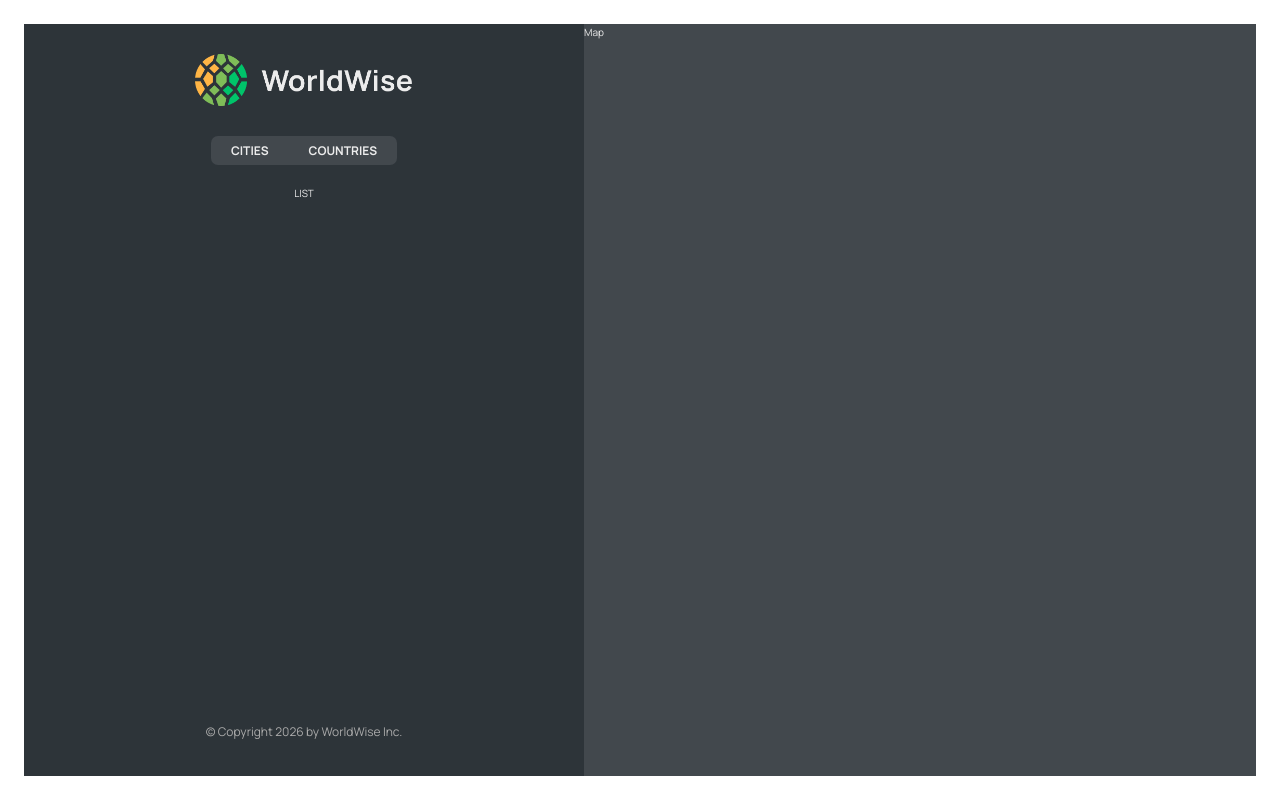
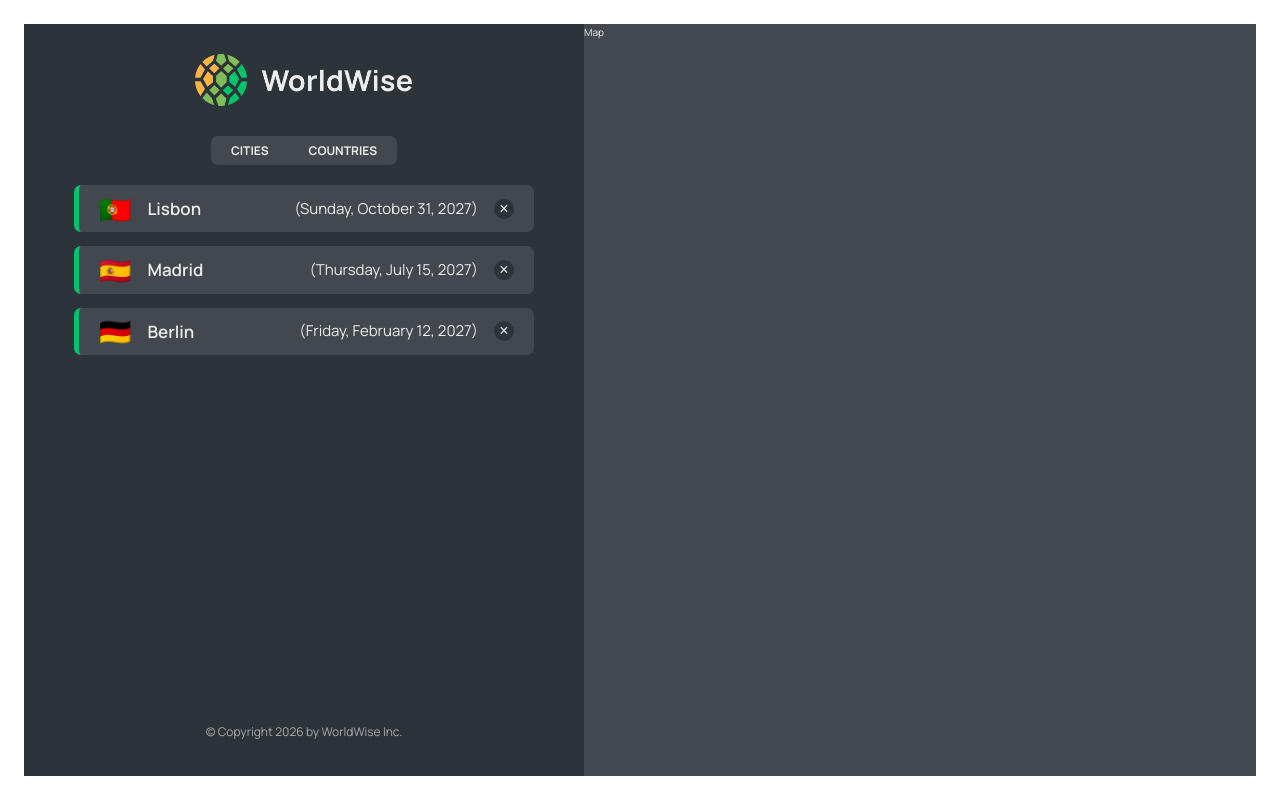
Before and after one commit to ali27-dev/world-wise-with-react, a React (Vite) app: page /app in a window 1280 px wide. Built offline with nearby package versions, Linux system fonts and the light colour scheme; data requests are answered from the project's data file.

Commit message:
Implementing the cities list,First of all i'm add fake data in json file and the use json server then i'm retrive that data from json server API and use it to display cities data.

```diff
--- /dev/null
+++ b/data/cities.json
@@ -0,0 +1,40 @@
+{
+  "cities": [
+    {
+      "cityName": "Lisbon",
+      "country": "Portugal",
+      "emoji": "🇵🇹",
+      "date": "2027-10-31T15:59:59.138Z",
+      "notes": "My favorite city so far!",
+      "position": {
+        "lat": 38.727881642324164,
+        "lng": -9.140900099907554
+      },
+      "id": 73930385
+    },
+    {
+      "cityName": "Madrid",
+      "country": "Spain",
+      "emoji": "🇪🇸",
+      "date": "2027-07-15T08:22:53.976Z",
+      "notes": "",
+      "position": {
+        "lat": 40.46635901755316,
+        "lng": -3.7133789062500004
+      },
+      "id": 17806751
+    },
+    {
+      "cityName": "Berlin",
+      "country": "Germany",
+      "emoji": "🇩🇪",
+      "date": "2027-02-12T09:24:11.863Z",
+      "notes": "Amazing 😃",
+      "position": {
+        "lat": 52.53586782505711,
+        "lng": 13.376933665713324
+      },
+      "id": 98443197
+    }
+  ]
+}
--- a/package.json
+++ b/package.json
@@ -7,9 +7,11 @@
     "dev": "vite",
     "build": "vite build",
     "lint": "eslint . --ext js,jsx --report-unused-disable-directives --max-warnings 0",
-    "preview": "vite preview"
+    "preview": "vite preview",
+    "server": "json-server --watch data/cities.json --port 8000 --delay 500"
   },
   "dependencies": {
+    "json-server": "^1.0.0-beta.5",
     "react": "^18.2.0",
     "react-dom": "^18.2.0",
     "react-router-dom": "^6.30.3"
--- a/src/App.jsx
+++ b/src/App.jsx
@@ -5,10 +5,31 @@
 import Login from "./pages/Login";
 import PageNotFound from "./pages/PageNotFound";
 import AppLayout from "./components/AppLayout";
+import { useEffect, useState } from "react";
+import CityList from "./components/CityList";
 // import City from "./components/City";
+const BASED_URL = `http://localhost:8000`;
 
 function App() {
-  // const a = 23;
+  const [cities, setIsCities] = useState([]);
+  const [isLoading, setIsLoading] = useState(false);
+
+  useEffect(function () {
+    async function fetchCities() {
+      try {
+        setIsLoading(true);
+        const res = await fetch(`${BASED_URL}/cities`);
+        const data = await res.json();
+        setIsCities(data);
+      } catch (error) {
+        alert("Something Went Wrong...");
+      } finally {
+        setIsLoading(false);
+      }
+    }
+    fetchCities();
+  }, []);
+
   return (
     <BrowserRouter>
       <Routes>
@@ -17,8 +38,14 @@
         <Route path="pricing" element={<Pricing />} />
         <Route path="login" element={<Login />} />
         <Route path="app" element={<AppLayout />}>
-          <Route index element={<p>LIST</p>} />
-          <Route path="cities" element={<p>List of Cities</p>} />
+          <Route
+            index
+            element={<CityList cities={cities} isLoading={isLoading} />}
+          />
+          <Route
+            path="cities"
+            element={<CityList cities={cities} isLoading={isLoading} />}
+          />
           <Route path="countries" element={<p>List of Countries</p>} />
           <Route path="form" element={<p>Form</p>} />
         </Route>
--- /dev/null
+++ b/src/components/CityItem.jsx
@@ -0,0 +1,29 @@
+import styles from "./CityItem.module.css";
+
+import PropTypes from "prop-types";
+
+const formatDate = (date) =>
+  new Intl.DateTimeFormat("en", {
+    day: "numeric",
+    month: "long",
+    year: "numeric",
+    weekday: "long",
+  }).format(new Date(date));
+
+function CityItem({ city }) {
+  const { cityName, emoji, date } = city;
+  return (
+    <li className={styles.cityItem}>
+      <span className={styles.emoji}>{emoji}</span>
+      <h3 className={styles.name}>{cityName}</h3>
+      <time className={styles.date}>({formatDate(date)})</time>
+      <button className={styles.deleteBtn}>&times;</button>
+    </li>
+  );
+}
+CityItem.propTypes = {
+  city: PropTypes.array.isRequired,
+  // isLoading: PropTypes.isRequired,
+};
+
+export default CityItem;
--- /dev/null
+++ b/src/components/CityList.jsx
@@ -0,0 +1,28 @@
+import styles from "./CityList.module.css";
+import CityItem from "./CityItem";
+import Spinner from "./Spinner";
+import Message from "./Message";
+import PropTypes from "prop-types";
+
+function CityList({ cities, isLoading }) {
+  if (isLoading) return <Spinner />;
+  if (!cities.length)
+    return (
+      <Message message="Add your first city by clicking on a city on the map" />
+    );
+
+  return (
+    <ul className={styles.cityList}>
+      {cities.map((city) => (
+        <CityItem city={city} key={city.id} />
+      ))}
+    </ul>
+  );
+}
+CityList.propTypes = {
+  cities: PropTypes.array.isRequired,
+  isLoading: PropTypes.isRequired,
+  message: PropTypes.isRequired,
+};
+
+export default CityList;
--- a/src/components/Message.jsx
+++ b/src/components/Message.jsx
@@ -1,4 +1,5 @@
 import styles from "./Message.module.css";
+import PropTypes from "prop-types";
 
 function Message({ message }) {
   return (
@@ -7,5 +8,9 @@
     </p>
   );
 }
+Message.propTypes = {
+  message: PropTypes.array.isRequired,
+  // isLoading: PropTypes.isRequired,
+};
 
 export default Message;
```
Also changed, not shown: 1 other file (tests, documents, lock files or other folders).
